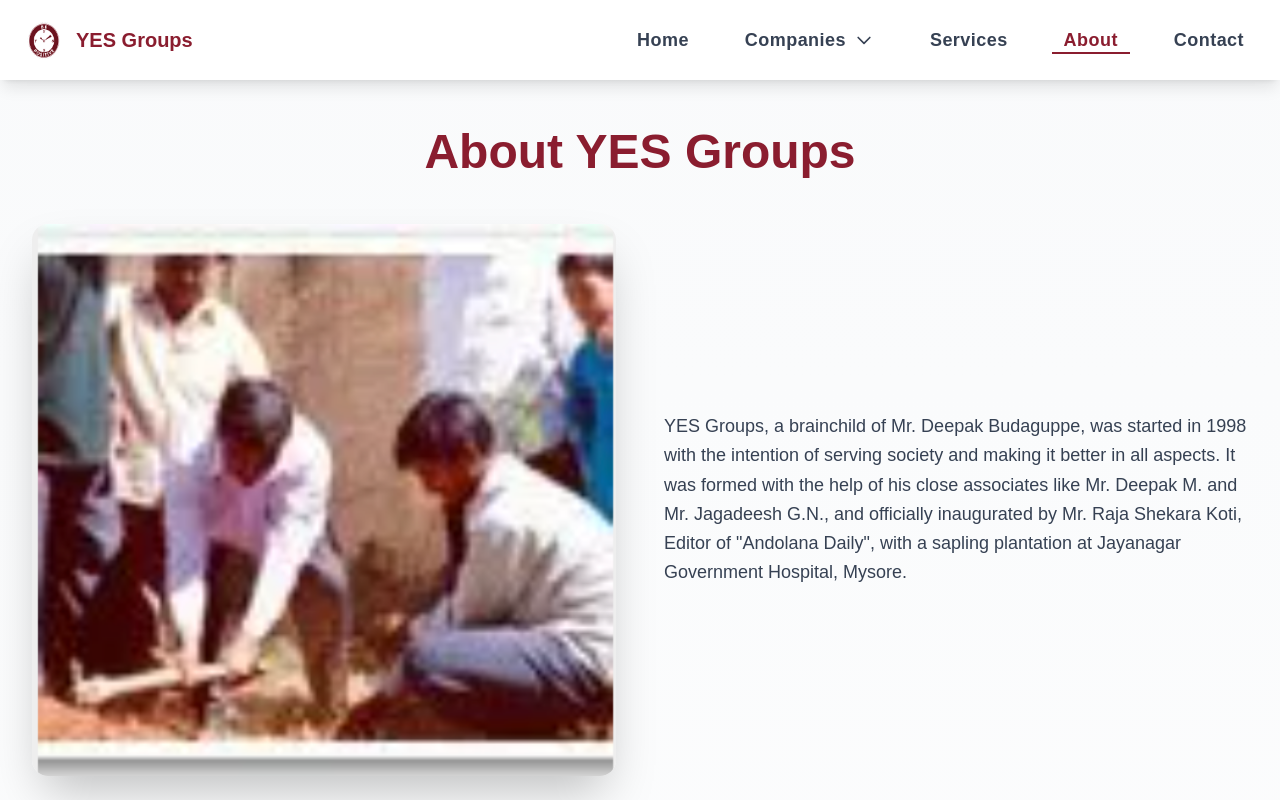
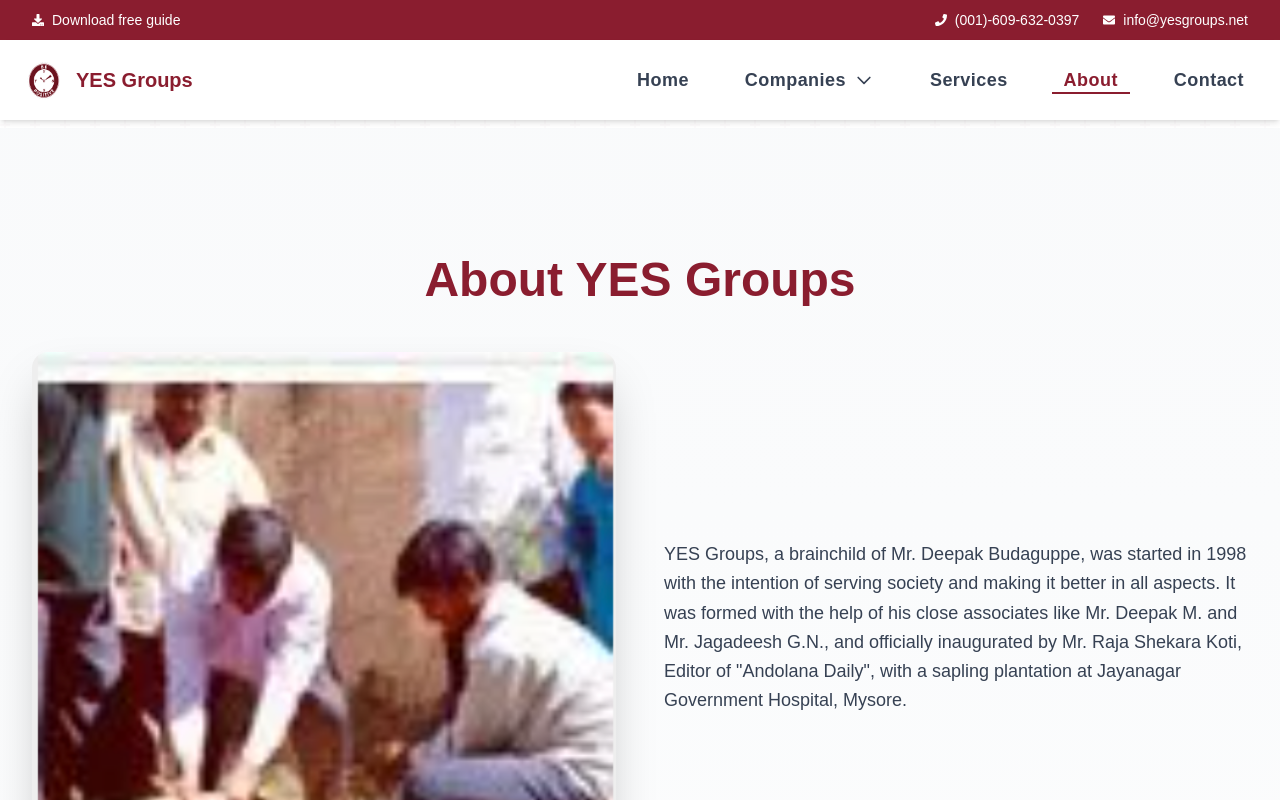
Before and after one commit to gagand29/yes, a Next.js app: page /about in a window 1280 px wide. Shown: the top 800 px of the page. Built offline with nearby package versions, Linux system fonts and the light colour scheme.

Commit message:
till contact us v1

```diff
--- a/package.json
+++ b/package.json
@@ -14,6 +14,7 @@
     "next": "15.3.1",
     "react": "^19.0.0",
     "react-dom": "^19.0.0",
+    "react-icons": "^5.5.0",
     "react-responsive-carousel": "^3.2.23"
   },
   "devDependencies": {
--- a/src/app/contact/page.tsx
+++ b/src/app/contact/page.tsx
@@ -19,6 +19,8 @@
     ],
     tel: "(91)-821-4253778",
     image: "/contact/india-office.jpg",
+    mapUrl:
+      "https://www.google.com/maps/embed?pb=!1m18!1m12!1m3!1d3898.1133188892805!2d76.62163827573827!3d12.309039888278283!2m3!1f0!2f0!3f0!3m2!1i1024!2i768!4f13.1!3m3!1m2!1s0x3baf70139e1e1acf%3A0x3c8d0b8aa0d15b72!2sChaduranga%20Rd%2C%20T.K%20Layout%2C%20Mysuru%2C%20Karnataka%20570009!5e0!3m2!1sen!2sin!4v1709825163044!5m2!1sen!2sin",
   },
   {
     country: "USA OFFICE",
@@ -27,6 +29,8 @@
     tel: "(001)-609-632-0397",
     fax: "(001) 888-937-4775",
     image: "/contact/usa-delaware.jpg",
+    mapUrl:
+      "https://www.google.com/maps/embed?pb=!1m18!1m12!1m3!1d3067.7655617755607!2d-75.54774748459872!3d39.81052097944116!2m3!1f0!2f0!3f0!3m2!1i1024!2i768!4f13.1!3m3!1m2!1s0x89c6e45ae5c30de9%3A0x96d16b5a9e86c49d!2s3626%20Silverside%20Rd%2C%20Wilmington%2C%20DE%2019810%2C%20USA!5e0!3m2!1sen!2sin!4v1645609037562!5m2!1sen!2sin",
   },
   {
     country: "USA OFFICE",
@@ -40,6 +44,8 @@
     tel: "(001)-609-632-0397",
     fax: "(001) 888-937-4775",
     image: "/contact/usa-nj.jpg",
+    mapUrl:
+      "https://www.google.com/maps/embed?pb=!1m18!1m12!1m3!1d3041.904783967621!2d-74.5437445845775!3d40.27560897937883!2m3!1f0!2f0!3f0!3m2!1i1024!2i768!4f13.1!3m3!1m2!1s0x89c3e1e6c1a7c43d%3A0x6d2d1c5ac3c34c01!2s614%20US-130%2C%20East%20Windsor%2C%20NJ%2008520%2C%20USA!5e0!3m2!1sen!2sin!4v1709825247559!5m2!1sen!2sin",
   },
 ];
 
@@ -52,6 +58,29 @@
   "Career Opportunities",
 ];
 
+const officeMemories = [
+  {
+    image: "/memories/office1.jpg",
+    caption: "Team Building Event 2023",
+  },
+  {
+    image: "/memories/office2.jpg",
+    caption: "Annual Meeting",
+  },
+  {
+    image: "/memories/office3.jpg",
+    caption: "Innovation Workshop",
+  },
+  {
+    image: "/memories/office4.jpg",
+    caption: "Celebration Time",
+  },
+  {
+    image: "/memories/office5.jpg",
+    caption: "Office Culture",
+  },
+];
+
 export default function ContactPage() {
   const [formData, setFormData] = useState({
     name: "",
@@ -61,10 +90,15 @@
     message: "",
   });
 
+  const [selectedOffice, setSelectedOffice] = useState(officeLocations[0]);
+
   const handleSubmit = async (e: React.FormEvent) => {
     e.preventDefault();
-    // Add form submission logic here
     console.log(formData);
+  };
+
+  const handleOfficeClick = (office: (typeof officeLocations)[0]) => {
+    setSelectedOffice(office);
   };
 
   return (
@@ -205,7 +239,9 @@
             </div>
           </motion.div>
 
-          {/* Office Images Carousel */}
+          {/* Office Images and Memories Section */}
+          <div className="space-y-8">
+            {/* Main Office Carousel */}
             <motion.div
               initial={{ opacity: 0, x: 20 }}
               animate={{ opacity: 1, x: 0 }}
@@ -220,6 +256,7 @@
                 autoPlay={true}
                 interval={5000}
                 className={styles.carousel}
+                onChange={(index) => setSelectedOffice(officeLocations[index])}
               >
                 {officeLocations.map((office, index) => (
                   <div key={index} className={styles.carouselSlide}>
@@ -240,9 +277,54 @@
                 ))}
               </Carousel>
             </motion.div>
+
+            {/* Office Memories Carousel */}
+            <motion.div
+              initial={{ opacity: 0, y: 20 }}
+              animate={{ opacity: 1, y: 0 }}
+              transition={{ duration: 0.5 }}
+            >
+              <h3 className="text-xl font-semibold text-[#8A1D2F] mb-4">
+                Office Memories
+              </h3>
+              <div className="relative">
+                <Carousel
+                  showArrows={true}
+                  showStatus={false}
+                  showThumbs={false}
+                  infiniteLoop={true}
+                  autoPlay={true}
+                  interval={3000}
+                  centerMode={true}
+                  centerSlidePercentage={50}
+                  className="memories-carousel"
+                >
+                  {officeMemories.map((memory, index) => (
+                    <div key={index} className="px-1">
+                      <div className="relative h-40 rounded-lg overflow-hidden group">
+                        <Image
+                          src={memory.image}
+                          alt={memory.caption}
+                          fill
+                          className="object-cover transition-transform duration-300 group-hover:scale-110"
+                        />
+                        <div className="absolute inset-0 bg-gradient-to-t from-black/70 to-transparent opacity-0 group-hover:opacity-100 transition-opacity duration-300">
+                          <div className="absolute bottom-0 left-0 right-0 p-3">
+                            <p className="text-white text-sm text-center font-medium">
+                              {memory.caption}
+                            </p>
+                          </div>
+                        </div>
+                      </div>
+                    </div>
+                  ))}
+                </Carousel>
+              </div>
+            </motion.div>
+          </div>
         </div>
 
-        {/* Office Locations */}
+        {/* Office Locations Grid */}
         <motion.div
           initial={{ opacity: 0, y: 20 }}
           animate={{ opacity: 1, y: 0 }}
@@ -250,7 +332,11 @@
           className="grid grid-cols-1 md:grid-cols-2 lg:grid-cols-3 gap-8 mb-20"
         >
           {officeLocations.map((office, index) => (
-            <div key={index} className={styles.locationCard}>
+            <div
+              key={index}
+              className={`${styles.locationCard} cursor-pointer transition-transform hover:scale-105`}
+              onClick={() => handleOfficeClick(office)}
+            >
               <h3 className="text-xl font-bold text-[#8A1D2F] mb-2">
                 {office.branch}
               </h3>
@@ -271,7 +357,7 @@
           ))}
         </motion.div>
 
-        {/* Delaware Office Map */}
+        {/* Map Section */}
         <motion.div
           initial={{ opacity: 0, y: 20 }}
           animate={{ opacity: 1, y: 0 }}
@@ -279,7 +365,7 @@
           className={styles.mapContainer}
         >
           <iframe
-            src="https://www.google.com/maps/embed?pb=!1m18!1m12!1m3!1d3067.7655617755607!2d-75.54774748459872!3d39.81052097944116!2m3!1f0!2f0!3f0!3m2!1i1024!2i768!4f13.1!3m3!1m2!1s0x89c6e45ae5c30de9%3A0x96d16b5a9e86c49d!2s3626%20Silverside%20Rd%2C%20Wilmington%2C%20DE%2019810%2C%20USA!5e0!3m2!1sen!2sin!4v1645609037562!5m2!1sen!2sin"
+            src={selectedOffice.mapUrl}
             width="100%"
             height="450"
             style={{ border: 0 }}
@@ -289,6 +375,41 @@
           />
         </motion.div>
       </div>
+
+      {/* Carousel Styles */}
+      <style jsx global>{`
+        .memories-carousel .carousel .slide {
+          background: transparent;
+        }
+        .memories-carousel .carousel .control-arrow {
+          background: rgba(138, 29, 47, 0.7);
+          width: 30px;
+          height: 30px;
+          border-radius: 50%;
+          top: 50%;
+          transform: translateY(-50%);
+          opacity: 0;
+          transition: opacity 0.3s;
+        }
+        .memories-carousel:hover .carousel .control-arrow {
+          opacity: 1;
+        }
+        .memories-carousel .carousel .control-prev.control-arrow {
+          left: 10px;
+        }
+        .memories-carousel .carousel .control-next.control-arrow {
+          right: 10px;
+        }
+        .memories-carousel .carousel .control-arrow:before {
+          border-width: 6px;
+        }
+        .memories-carousel .carousel .control-prev.control-arrow:before {
+          border-right-color: white;
+        }
+        .memories-carousel .carousel .control-next.control-arrow:before {
+          border-left-color: white;
+        }
+      `}</style>
     </div>
   );
 }
--- a/src/app/layout.tsx
+++ b/src/app/layout.tsx
@@ -2,7 +2,9 @@
 import { Geist, Geist_Mono } from "next/font/google";
 import "../styles/globals.css";
 import Navbar from "@/components/Navbar";
+import TopBar from "@/components/TopBar";
 import Footer from "@/components/Footer";
+
 const geistSans = Geist({
   variable: "--font-geist-sans",
   subsets: ["latin"],
@@ -16,7 +18,8 @@
 // ✅ Set tab title and description
 export const metadata: Metadata = {
   title: "YES Groups",
-  description: "Youth Effort for Society — Trusted partner in business excellence",
+  description:
+    "Youth Effort for Society — Trusted partner in business excellence",
   icons: {
     icon: "/favicon.ico",
   },
@@ -29,10 +32,15 @@
 }) {
   return (
     <html lang="en">
-      <body className={`${geistSans.variable} ${geistMono.variable} antialiased`}>
-        <Navbar />
-        <main>{children}</main>
-        <Footer />
+      <body
+        className={`${geistSans.variable} ${geistMono.variable} antialiased`}
+      >
+        <div className="flex flex-col min-h-screen">
+          <TopBar />
+          <Navbar />
+          <main className="flex-grow pt-16 md:pt-32">{children}</main>
+          <Footer />
+        </div>
       </body>
     </html>
   );
--- a/src/components/Navbar.tsx
+++ b/src/components/Navbar.tsx
@@ -40,12 +40,7 @@
   }, []);
 
   return (
-    <>
-      <motion.nav
-        initial={{ y: -100 }}
-        animate={{ y: 0 }}
-        className="fixed w-full z-50 transition-all duration-300 bg-white shadow-lg"
-      >
+    <nav className="fixed top-0 md:top-10 left-0 right-0 z-50 bg-white shadow-md">
       <div className="max-w-7xl mx-auto px-4 sm:px-6">
         <div className="flex justify-between items-center h-16 md:h-20">
           {/* Logo */}
@@ -55,10 +50,7 @@
             transition={{ duration: 0.5 }}
             className="flex-shrink-0"
           >
-              <Link
-                href="/"
-                className="flex items-center space-x-2 md:space-x-3"
-              >
+            <Link href="/" className="flex items-center space-x-2 md:space-x-3">
               <Image
                 src="/home/logoR.png"
                 alt="YES Groups Logo"
@@ -178,7 +170,6 @@
           </motion.button>
         </div>
       </div>
-      </motion.nav>
 
       {/* Mobile Menu */}
       <AnimatePresence>
@@ -238,6 +229,6 @@
           </motion.div>
         )}
       </AnimatePresence>
-    </>
+    </nav>
   );
 }
--- /dev/null
+++ b/src/components/TopBar.tsx
@@ -0,0 +1,42 @@
+"use client";
+
+import { FaPhone, FaEnvelope, FaDownload } from "react-icons/fa";
+
+export default function TopBar() {
+  return (
+    <div className="hidden md:block fixed top-0 left-0 right-0 z-40 bg-[#8A1D2F] text-white h-10">
+      <div className="max-w-7xl mx-auto px-4 sm:px-6 lg:px-8 h-full">
+        <div className="flex justify-between items-center h-full">
+          {/* Left side - Download Guide */}
+          <div className="flex items-center">
+            <a
+              href="#"
+              className="flex items-center text-sm hover:text-gray-200 transition-colors"
+            >
+              <FaDownload className="h-3 w-3 mr-2" />
+              Download free guide
+            </a>
+          </div>
+
+          {/* Right side - Contact Info */}
+          <div className="flex items-center space-x-6">
+            <a
+              href="tel:+16096320397"
+              className="flex items-center text-sm hover:text-gray-200 transition-colors"
+            >
+              <FaPhone className="h-3 w-3 mr-2" />
+              (001)-609-632-0397
+            </a>
+            <a
+              href="mailto:info@yesgroups.net"
+              className="flex items-center text-sm hover:text-gray-200 transition-colors"
+            >
+              <FaEnvelope className="h-3 w-3 mr-2" />
+              info@yesgroups.net
+            </a>
+          </div>
+        </div>
+      </div>
+    </div>
+  );
+}
```
Also changed, not shown: 1 other file (tests, documents, lock files or other folders). Lines whose indentation alone changed are shown as unchanged.
